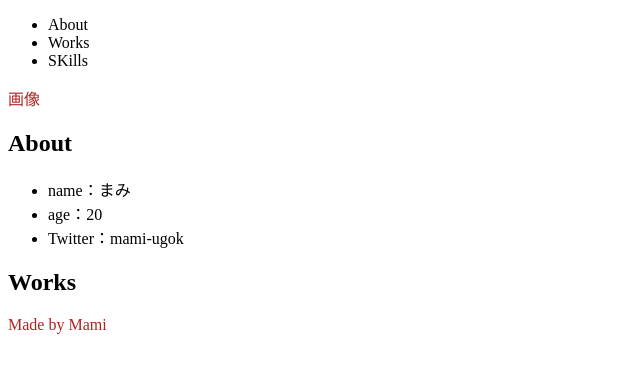
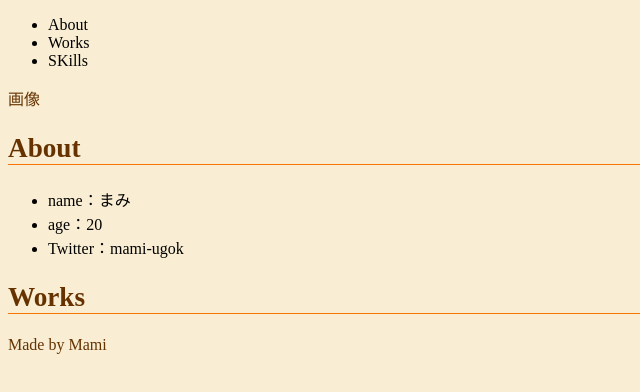
Before and after one commit to Mami-ugok/Mami-ugok.github.io, a plain HTML site: page index.html in a window 1280 px wide. Shown: the whole page, without its empty margins (0-640 px from the left). Drawn offline with Linux system fonts and the light colour scheme.

Commit message:
Update style.css

```diff
--- a/style.css
+++ b/style.css
@@ -1,3 +1,13 @@
+body {
+  background-color: #f9eed3;
+}
+
+h1 {
+  font-size: 170%;
+  color: #663300;
+  border-bottom: solid 1px #f67504;
+}
+
 p {
-  color: firebrick;
+  color: #663300;
 }
```
